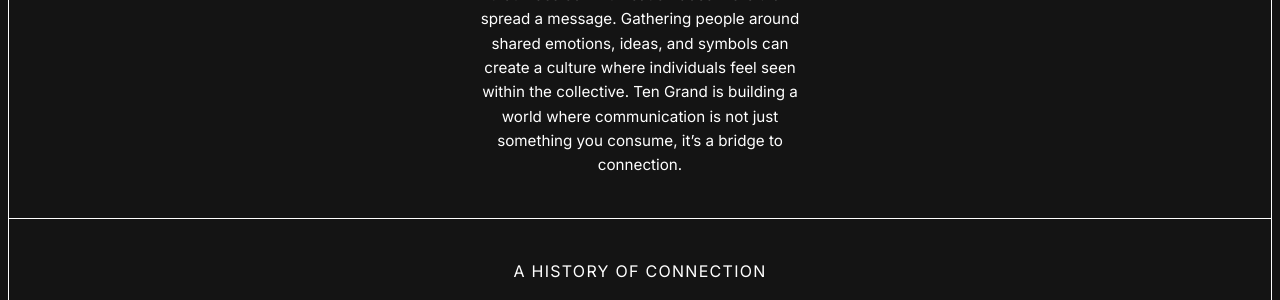
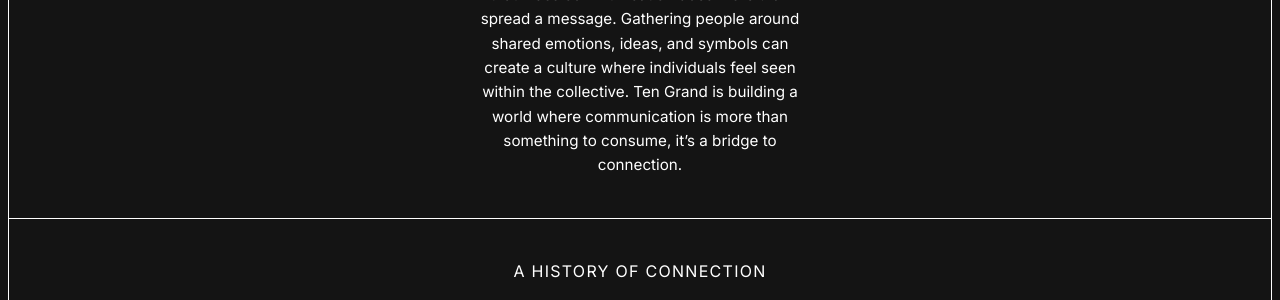
Before and after one commit to laindoe/ten-grand, a Jekyll site: the page built from index.html, in a window 1280 px wide and 900 px high, scrolled down 6404 px. Shown: the part 299-599 px from the top of the window. Built offline with Jekyll 4.4.1, drawn with Linux system fonts in a browser that asks for light colours; some of the changed text lies outside the part shown.

Commit message:
Reword AMASS COMM[UNITY] closing clause to "communication is more than something to consume" (#101)
Claude-Session: https://claude.ai/code/session_017ynTvtGuh3qPdfkvciNjhT

Co-authored-by: Claude <noreply@anthropic.com>

```diff
--- a/index.html
+++ b/index.html
@@ -520,7 +520,7 @@
       </div>
 
       <div class="amass__intro reveal">
-        <p class="amass__text">AMASS COMM[UNITY] is Ten Grand&rsquo;s belief that mass communication does more than spread a message. Gathering people around shared emotions, ideas, and symbols can create a culture where individuals feel seen within the collective. Ten Grand is building a world where communication is not just something you consume, it&rsquo;s a bridge to connection.</p>
+        <p class="amass__text">AMASS COMM[UNITY] is Ten Grand&rsquo;s belief that mass communication does more than spread a message. Gathering people around shared emotions, ideas, and symbols can create a culture where individuals feel seen within the collective. Ten Grand is building a world where communication is more than something to consume, it&rsquo;s a bridge to connection.</p>
       </div>
 
       <div class="amass__timeline-block reveal">
```
